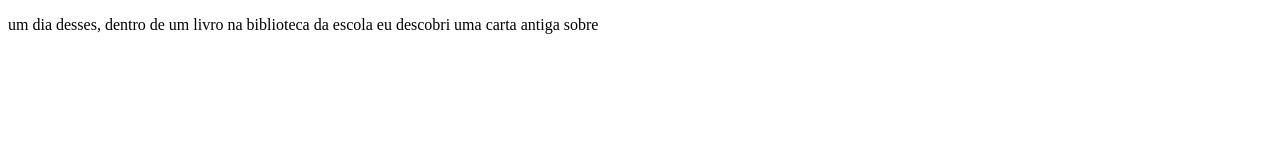
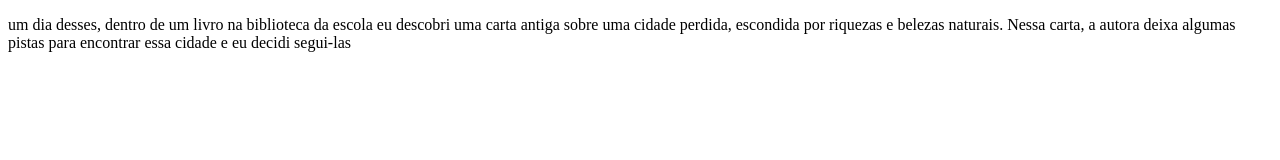
Before and after one commit to Kauacz/Kaua-Aentura, a plain HTML site: page index.html in a window 1280 px wide. Drawn offline with Linux system fonts and the light colour scheme.

Commit message:
19/11 comesso

```diff
--- a/index.html
+++ b/index.html
@@ -8,7 +8,7 @@
 <body>
     <main>
         <p>
-            um dia desses, dentro de um livro na biblioteca da escola eu descobri uma carta antiga sobre
+            um dia desses, dentro de um livro na biblioteca da escola eu descobri uma carta antiga sobre uma cidade perdida, escondida por riquezas e belezas naturais. Nessa carta, a autora deixa algumas pistas para encontrar essa cidade e eu decidi segui-las
         </p>
     </main>
 
```
